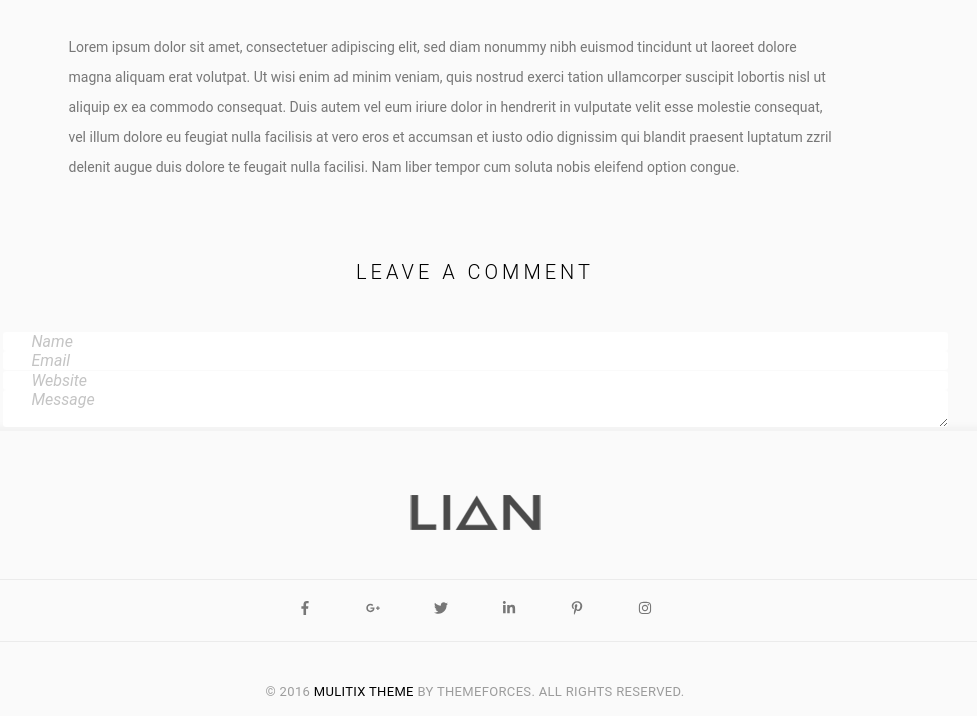
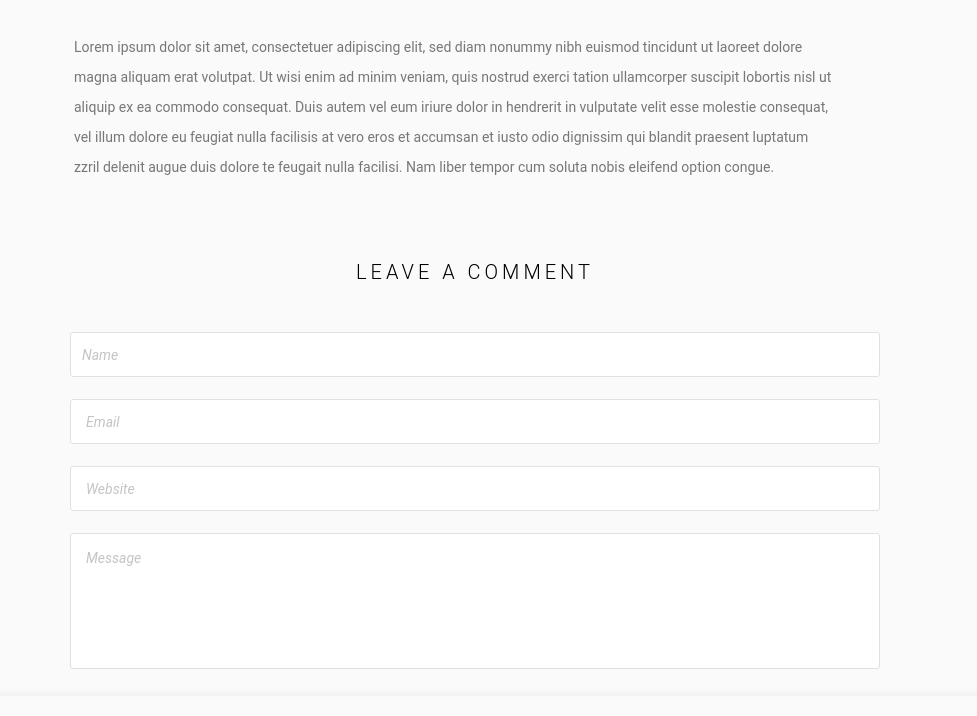
Before and after one commit to IlonaArt/Lian, a website: page blog-details.html in a window 1280 px wide. Shown: the part 1765-2481 px from the top of the page, without its empty margins (165-1142 px from the left). Drawn offline with Linux system fonts and the light colour scheme.

Commit message:
Added styles to inputs

```diff
--- a/blog-details.html
+++ b/blog-details.html
@@ -94,13 +94,13 @@
                 <p class="comments-text">Leave a Comment</p>
                 <form class="form-comments" action="#" name="comments" method="POST">
                     <label for="name" class="visually-hidden">Name</label>
-                    <input class="input contact" id="name" type="text" placeholder="Name">
+                    <input class="input contact yrname" id="name" type="text" placeholder="Name">
                     <label for="email" class="visually-hidden">Email</label>
                     <input class="input contact" id="email" type="email" placeholder="Email">
-                    <label for="email" class="visually-hidden">website</label>
-                    <input class="input contact" id="email" type="text"  placeholder="Website">
+                    <label for="website" class="visually-hidden">website</label>
+                    <input class="input contact" id="website" type="text"  placeholder="Website">
                     <label for="message" class="visually-hidden">Message</label>
-                    <textarea class="input contact" id="message" placeholder="Message"></textarea>
+                    <textarea class="input contact yrmessage" id="message" rows="6" placeholder="Message"></textarea>
                 </form>
             </footer>
         </div>
--- a/src/scss/base.scss
+++ b/src/scss/base.scss
@@ -157,9 +157,7 @@ a {
   &.contact {
     @include placeholder-blog();
     background-color: #ffffff;
-    padding-left: 29px;
-    padding-right: 46px;
-}
+  }
   &:-ms-clear {
     display: none;
   }
--- a/src/scss/blocks/pages/blog-details/blog-article.scss
+++ b/src/scss/blocks/pages/blog-details/blog-article.scss
@@ -2,6 +2,7 @@
     .container {
         display: flex;
         justify-content: center;
+        align-items: center;
         flex-direction: column;
         max-width: 1005px;
     }
@@ -30,6 +31,7 @@
     }
 
     .post-wrap {
+        max-width: 934px;
         margin-bottom: 78px;
     }
     .article-text {
@@ -78,7 +80,18 @@
 }
 
 .form-comments {
+    max-width: 810px;
+    .input.contact {
+        @include placeholder-contacts();
+        margin-bottom: 22px;
+        padding: 12px 15px;
+        border: 1px solid #e1e1e1;
+        background-color: white;
+        &.yrname {
+            padding-left: 11px;
+        }
+    }
     textarea {
-        @include placeholder-contacts();
+        resize: none;
     }
 }
--- a/src/scss/blocks/pages/blog/sidebar-wrap.scss
+++ b/src/scss/blocks/pages/blog/sidebar-wrap.scss
@@ -14,6 +14,10 @@
         position: relative;
         height: 60px;
         margin-bottom: 26px;
+        .input.contact {
+            padding-left: 29px;
+            padding-right: 46px;
+        }
     }
     .sidebar-search-button {
         @extend %borderless-btn;
```
Also changed, not shown: build/css/main.css.
